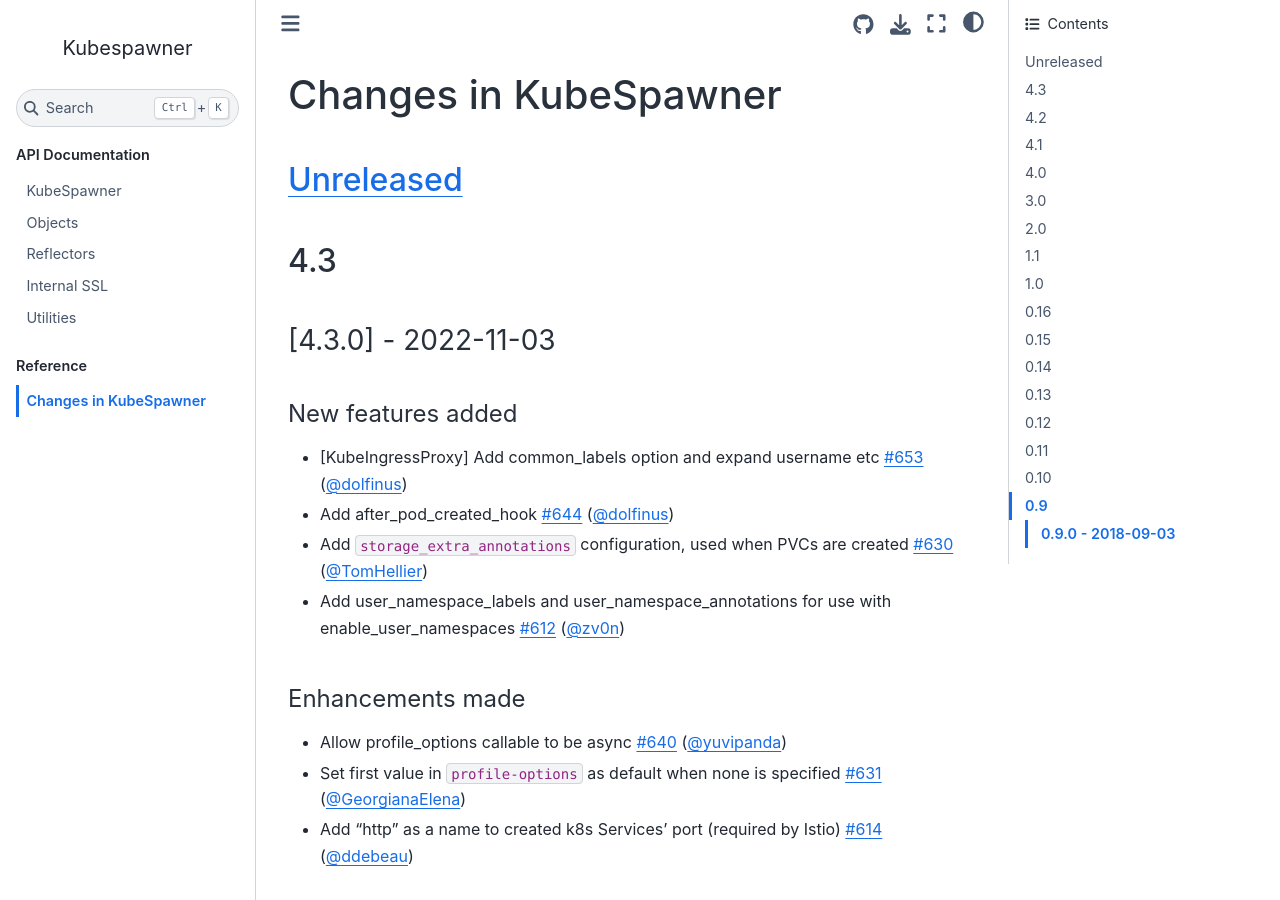
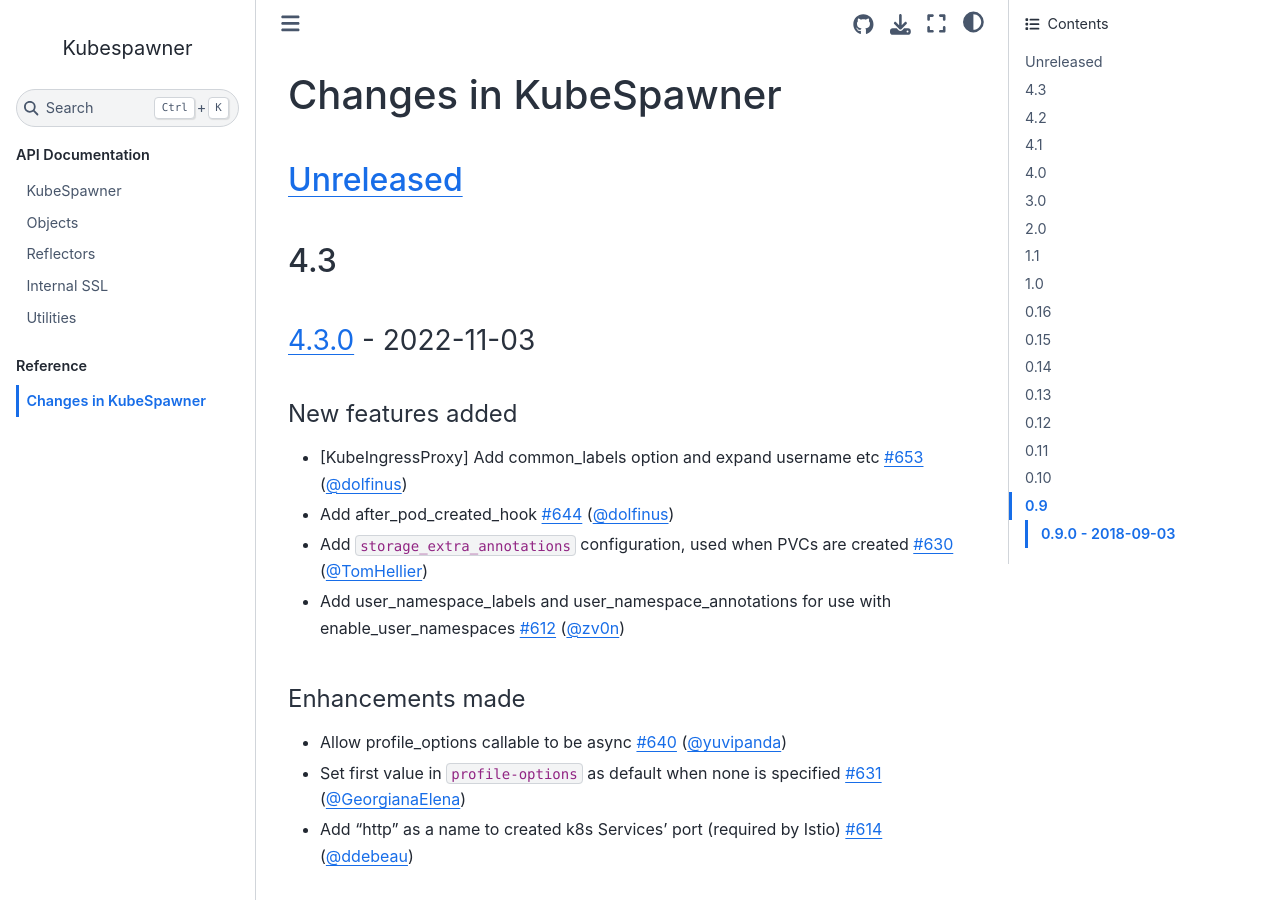
Before and after one commit to jupyterhub/kubespawner, a Sphinx documentation site: the page built from docs/source/changelog.md, in a window 1280 px wide and 900 px high. Built offline with Sphinx 7.4.7 and the Sphinx Book theme 1.1.4, drawn with Linux system fonts in a browser that asks for light colours; some of the changed lines change nothing that is shown.

Commit message:
docs: add markdown link's url

```diff
--- a/docs/source/changelog.md
+++ b/docs/source/changelog.md
@@ -627,7 +627,8 @@
 - Update Kubernetes Python client to 6.0 (supporting Kubernetes 1.10 APIs)
 - Numerous bugfixes
 
-[unreleased]: https://github.com/jupyterhub/kubespawner/compare/4.2.0...HEAD
+[unreleased]: https://github.com/jupyterhub/kubespawner/compare/4.3.0...HEAD
+[4.3.0]: https://github.com/jupyterhub/kubespawner/compare/4.2.0...4.3.0
 [4.2.0]: https://github.com/jupyterhub/kubespawner/compare/4.1.0...4.2.0
 [4.1.0]: https://github.com/jupyterhub/kubespawner/compare/4.0.0...4.1.0
 [4.0.0]: https://github.com/jupyterhub/kubespawner/compare/3.0.2...4.0.0
```
